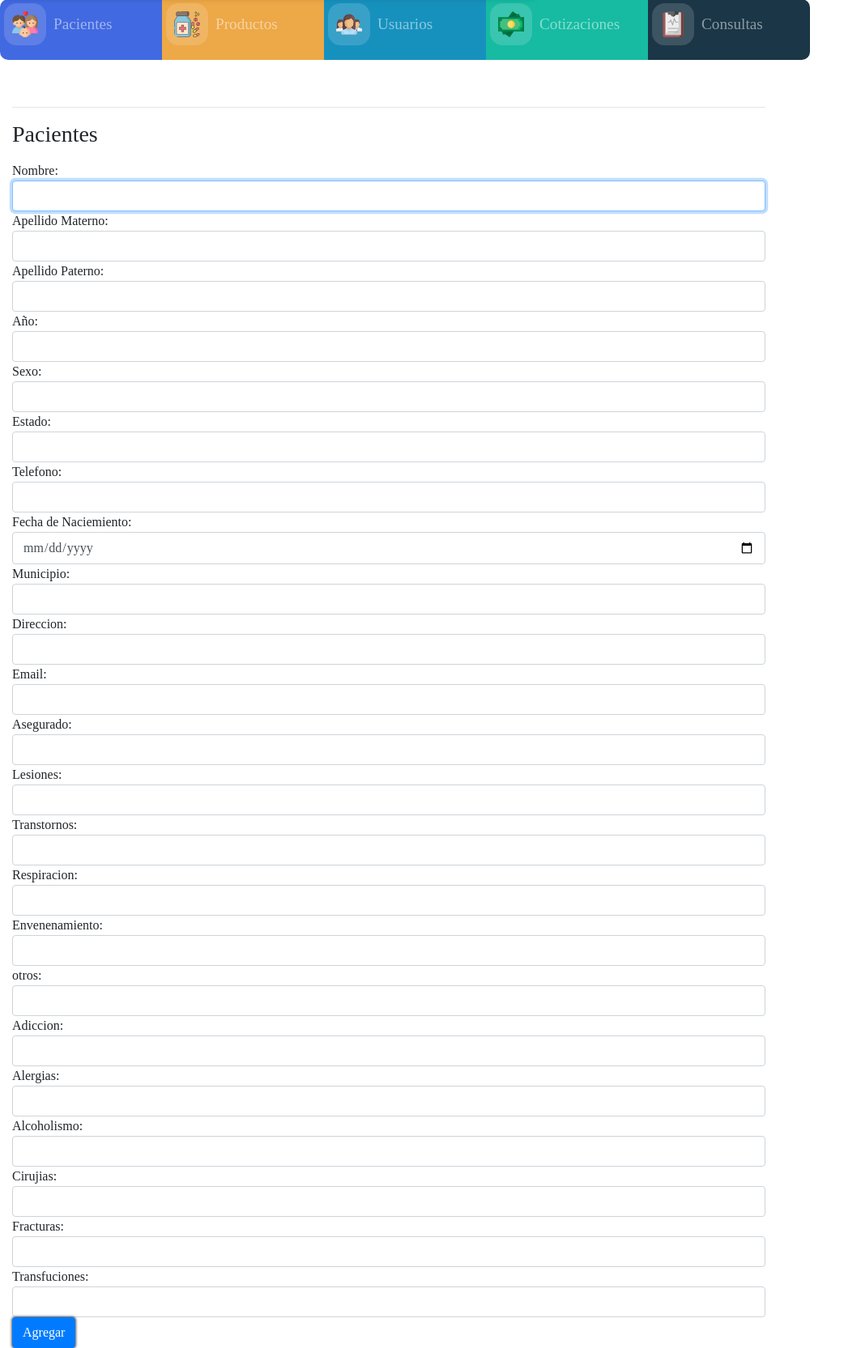
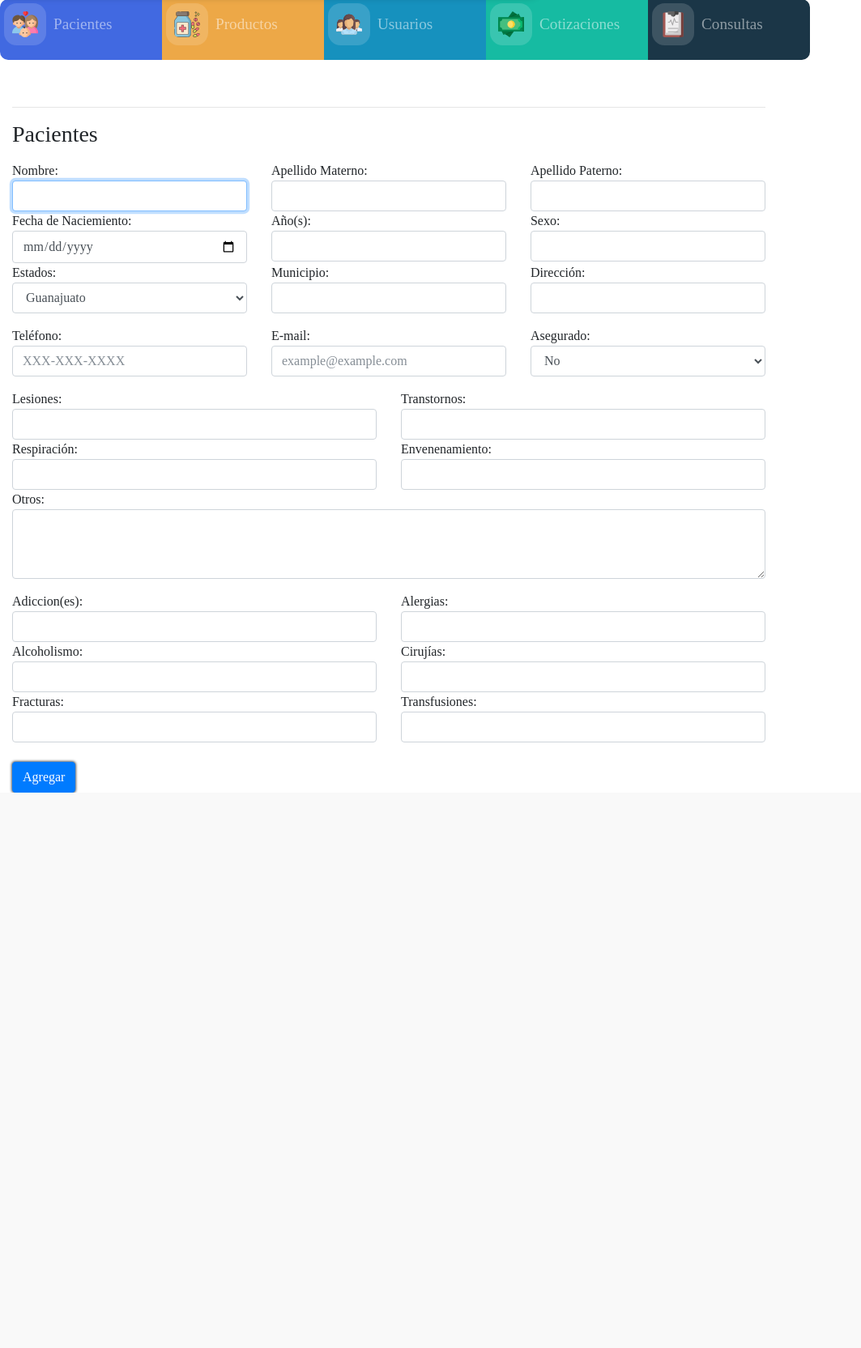
Before and after one commit to SilviaYan/Clinica, a CodeIgniter app: page /ProyectClinica/Pacientes/nuevoPaciente in a window 1280 px wide. Shown: the part 162-1827 px from the top of the page at 81% size, without its empty margins (0-1063 px from the left). After the commit the page ends 1141 px from the top, so only its background shows below. Run offline with CodeIgniter, Linux system fonts and the light colour scheme; some libraries are stand-ins or nearby versions.

Commit message:
Cambios Pacientes (No terminado)

```diff
--- a/application/controllers/Pacientes.php
+++ b/application/controllers/Pacientes.php
@@ -23,7 +23,7 @@ class Pacientes extends CI_Controller{
         $this->load->view('base/findoc');
     }
 
-    public function agregar(){
+    public function modificar(){
         $idPaciente = $this->input->post('editar');
         $dato['paciente'] = $this->pacientes_model->obtenerValorCampos($idPaciente);
 
@@ -61,14 +61,30 @@ class Pacientes extends CI_Controller{
          $transfusiones      = $this->input->post('transfusiones');
 
 
-         $this ->pacientes_model->insertPatient($nombre,
-            $apellidoP,$apellidoM,$año,
-            $sexo,$estado, $telefono,
-            $fecha,$municipio,$direccion,
-            $email,$asegurado, $lesiones,
-            $transtornos,$prob_respiratorios, $envenenamiento,
-            $otros, $adicciones, $alergias,
-            $alcoholismo,$cirujias,$fracturas, $transfusiones);
+         $this ->pacientes_model->insertPatient(
+            $nombre,
+            $apellidoM,
+            $apellidoP,
+            $año,
+            $sexo,
+            $estado,
+            $telefono,
+            $fecha,
+            $municipio,
+            $direccion,
+            $email,
+            $asegurado,
+            $lesiones,
+            $transtornos,
+            $prob_respiratorios,
+            $envenenamiento,
+            $otros,
+            $adicciones,
+            $alergias,
+            $alcoholismo,
+            $cirujias,
+            $fracturas,
+            $transfusiones);
             redirect(base_url().'Pacientes');
     }
 
@@ -110,18 +126,35 @@ class Pacientes extends CI_Controller{
         $cirujias           = $this->input->post('cirujias');
         $fracturas          = $this->input->post('fracturas');
         $transfusiones      = $this->input->post('transfusiones');
-        $id = $this->input->post('idpaciente');
+        $id                 = $this->input->post('pID');
 
 
-        $this->pacientes_model-> modifyPatient($id,
-            $nombre, $apellidoP,  $apellidoM, $año,$sexo,
-            $estado, $telefono,$fecha, $municipio,
-            $direccion, $email,  $asegurado,  $lesiones, $transtornos,
-            $prob_respiratorios,$envenenamiento, $otros, $adicciones,
-            $alergias, $alcoholismo,$cirujias, $fracturas, $transfusiones
+        $this->pacientes_model-> modifyPatient(
+            $nombre,
+            $apellidoM,
+            $apellidoP,
+            $año,
+            $sexo,
+            $estado,
+            $telefono,
+            $fecha,
+            $municipio,
+            $direccion,
+            $email,
+            $asegurado,
+            $lesiones,
+            $transtornos,
+            $prob_respiratorios,
+            $envenenamiento,
+            $otros,
+            $adicciones,
+            $alergias,
+            $alcoholismo,
+            $cirujias,
+            $fracturas,
+            $transfusiones,
+            $id
         );
         redirect(base_url() . 'Pacientes');
     }
 }
-
-?>
--- a/application/models/Pacientes/pacientes_model.php
+++ b/application/models/Pacientes/pacientes_model.php
@@ -18,16 +18,36 @@ class pacientes_model extends CI_Model {
          return $result->result_array();
     }
 
-    function insertPatient($nombre, $apellidoP, $apellidoM, $año, $sexo,$estado,$telefono,
-            $fecha, $municipio,$direccion,$email, $asegurado, $lesiones, $transtornos,
-            $prob_respiratorios, $envenenamiento,$otros,$adicciones,$alergias, $alcoholismo,
-            $cirujias, $fracturas, $transfusiones){
+    function insertPatient(
+        $nombre,
+        $apellidoM,
+        $apellidoP,
+        $año,
+        $sexo,
+        $estado,
+        $telefono,
+        $fecha,
+        $municipio,
+        $direccion,
+        $email,
+        $asegurado,
+        $lesiones,
+        $transtornos,
+        $prob_respiratorios,
+        $envenenamiento,
+        $otros,
+        $adicciones,
+        $alergias,
+        $alcoholismo,
+        $cirujias,
+        $fracturas,
+        $transfusiones){
 
     $datos = array(
             'pNombre'         => $nombre,
             'pApellidoM'      => $apellidoM,
             'pApellidoP'      => $apellidoP,
-            'pAño'            => $$año,
+            'pAño'            => $año,
             'pSexo'           => $sexo,
             'pEstado'         => $estado,
             'pTelefono'       => $telefono,
@@ -61,20 +81,38 @@ class pacientes_model extends CI_Model {
         $resultado = $this->db->query("delete from Pacientes where pID = '".$idPaciente."'");
     }
 
-    function modifyPatient($id,
-        $nombre,$apellidoP,$apellidoM,$año,$sexo, $estado,
-        $telefono,$fecha,$municipio, $direccion,
-        $email, $asegurado, $lesiones,$transtornos,
-        $prob_respiratorios,$envenenamiento,
-        $otros, $adicciones, $alergias, $alcoholismo,
-        $cirujias, $fracturas, $transfusiones
+    function modifyPatient(
+        $nombre,
+        $apellidoM,
+        $apellidoP,
+        $año,
+        $sexo,
+        $estado,
+        $telefono,
+        $fecha,
+        $municipio,
+        $direccion,
+        $email,
+        $asegurado,
+        $lesiones,
+        $transtornos,
+        $prob_respiratorios,
+        $envenenamiento,
+        $otros,
+        $adicciones,
+        $alergias,
+        $alcoholismo,
+        $cirujias,
+        $fracturas,
+        $transfusiones,
+        $idPaciente
     ) {
 
         $datos = array(
             'pNombre'         => $nombre,
             'pApellidoM'      => $apellidoM,
             'pApellidoP'      => $apellidoP,
-            'pAño'            => $$año,
+            'pAño'            => $año,
             'pSexo'           => $sexo,
             'pEstado'         => $estado,
             'pTelefono'       => $telefono,
@@ -97,7 +135,7 @@ class pacientes_model extends CI_Model {
             'pIDMod'         => 1,
             'pMod'           => date('y-m-d')
         );
-        $this->db->where('pID', $id);
+        $this->db->where('pID', $idPaciente);
         $this->db->update('Pacientes', $datos);
     }
 
--- a/application/models/Productos/productos_model.php
+++ b/application/models/Productos/productos_model.php
@@ -62,11 +62,6 @@ class productos_model extends CI_Model {
 
        $this->db->where('prodID', $idproducto);
        $this->db->update('Productos', $datos);
-// Produces:
-//
-//      UPDATE mytable
-//      SET title = '{$title}', name = '{$name}', date = '{$date}'
-//      WHERE id = $id
 
      }
 
--- a/application/views/Pacientes/agregarPacienteView.php
+++ b/application/views/Pacientes/agregarPacienteView.php
@@ -1,55 +1,160 @@
 <?php
-defined('BASEPATH') OR exit('No direct script access allowed');
-?><!DOCTYPE html>
+defined('BASEPATH') or exit('No direct script access allowed');
+?>
+<!DOCTYPE html>
 <html lang="es">
+
 <head>
   <meta charset="utf-8">
-  <title>Productos</title>
-  <meta name="viewport" content="width=device-width, user-scalable=no, initial-scale=1.0, maximum-scale=1.0, minimum-scale=1.0"> <!--meta:vp-->
-  <link rel="stylesheet" href="bootstrap4/css/bootstrap.min.css"><!--link-->
+  <title>Pacientes</title>
+  <meta name="viewport" content="width=device-width, user-scalable=no, initial-scale=1.0, maximum-scale=1.0, minimum-scale=1.0">
+  <!--meta:vp-->
+  <link rel="stylesheet" href="bootstrap4/css/bootstrap.min.css">
+  <!--link-->
+</head>
 
-</head>
 <body>
-<div class ="container"> <!--centrar pagina class container -->
+  <div class="container">
+    <!--centrar pagina class container -->
     <!-- <form name="frm" id="frm" action="<?php echo base_url(); ?>Productos/nuevoProducto" method="post" target="_blank">-->
     <form name="pacientes" id="pacientes" action="<?php echo base_url(); ?>Pacientes/agregarPaciente" method="post">
-    <div style="float:right;"/><!-- ahora es de tipo flotante y se posiciona hacia la izquierda-->
+      <div style="float:right;" /><!-- ahora es de tipo flotante y se posiciona hacia la izquierda-->
   </div>
   <br><br>
   <hr>
   <H3><label>Pacientes</label></H3>
-       <div> <!--div,crea secciones o agrupa contenidos, ademas estrucurar el código y poder darles estilos -->
-       <!-- ID Paciente: <input type="text" class="form-control" name="pID" required autofocus />-->
+  <div class="row">
+    <div class="col-xs-6 col-md-4">
       Nombre: <input type="text" class="form-control" name="nombre" required autofocus />
+    </div>
+
+    <div class="col-xs-6 col-md-4">
       Apellido Materno: <input type="text" class="form-control" name="apellidoM" required autofocus />
+    </div>
+    <div class="col-xs-6 col-md-4">
       Apellido Paterno: <input type="text" class="form-control" name="apellidoP" required autofocus />
-        Año: <input type="text" class="form-control" name="año" required autofocus />
+    </div>
+  </div>
+
+  <div class="row">
+    <div class="col-xs-6 col-md-4">
+      Fecha de Naciemiento: <input type="date" class="form-control" name="fecha" required autofocus />
+    </div>
+    <div class="col-xs-6 col-md-4">
+      Año(s): <input type="text" class="form-control" name="año" required autofocus />
+    </div>
+    <div class="col-xs-6 col-md-4">
       Sexo: <input type="text" class="form-control" name="sexo" required autofocus />
-        Estado: <input type="text" class="form-control" name="estado" required autofocus />
-        Telefono: <input type="text" class="form-control" name="telefono" required autofocus />
-        Fecha de Naciemiento: <input type="date" class="form-control" name="fecha" required autofocus />
+    </div>
+  </div>
+
+  <div class="row">
+    <div class="form-group col-xs-6 col-md-4">
+      Estados:<select id="inputState" name="estado" class="form-control" required>
+        <option value="EdoMex"> Estado de México</option>
+        <option value="Jalisco"> Jalisco</option>
+        <option value="Michoacan"> Michoacan</option>
+        <option value="BC"> Baja California</option>
+        <option value="Guanajuato" selected> Guanajuato</option>
+        <option value="Chiapas"> Chiapas</option>
+        <option value="NvoLeon"> Nuevo León</option>
+        <option value="Yucatan"> Yucatan</option>
+        <option value="Sonora"> Sonora</option>
+        <option value="Sinaloa"> Chiapas</option>
+        <option value="EdoHgo"> Estado de Hidalgo</option>
+        <option value="Puebla"> Puebla</option>
+        <option value="Tamaulipas"> Tamaulipas</option>
+        <option value="Guerrero"> Guerrero</option>
+        <option value="QuinRoo"> Quintana Roo</option>
+        <option value="Cohauila"> Coahuila de Zaragoza</option>
+        <option value="Queretaro"> Querétaro</option>
+        <option value="Morelos"> Morelos</option>
+        <option value="Veracruz"> Veracruz</option>
+        <option value="Zacatecas"> Zacatecas</option>
+        <option value="Nayarit"> Nayarit</option>
+        <option value="Tabasco"> Tabasco</option>
+        <option value="Oaxaca"> Oaxaca</option>
+        <option value="Chihuahua"> Chihuahua</option>
+        <option value="Durango"> Guerrero</option>
+        <option value="BCS"> Baja California Sur</option>
+        <option value="SLP"> San Luis Potosí</option>
+        <option value="Aguascalientes"> Aguascalientes</option>
+        <option value="Tlaxcala"> Tlaxcala</option>
+        <option value="Colima"> Colima</option>
+        <option value="Campeche"> Campeche</option>
+      </select>
+    </div>
+    <div class="col-xs-6 col-md-4">
       Municipio: <input type="text" class="form-control" name="municipio" required autofocus />
-        Direccion: <input type="text" class="form-control" name="direccion" required autofocus />
-        Email: <input type="text" class="form-control" name="email" required autofocus />
-        Asegurado: <input type="text" class="form-control" name="asegurado" required autofocus />
-        Lesiones: <input type="text" class="form-control" name="lesiones" required autofocus />
-        Transtornos: <input type="text" class="form-control" name="transtornos" required autofocus />
-        Respiracion: <input type="text" class="form-control" name="respiratorios" required autofocus />
-        Envenenamiento: <input type="text" class="form-control" name="envenenamiento" required autofocus />
-        otros: <input type="text" class="form-control" name="otros" required autofocus />
-        Adiccion: <input type="text" class="form-control" name="adicciones" required autofocus />
-        Alergias: <input type="text" class="form-control" name="alergias" required autofocus />
-        Alcoholismo: <input type="text" class="form-control" name="alcoholismo" required autofocus />
-        Cirujias: <input type="text" class="form-control" name="cirujias" required autofocus />
-        Fracturas: <input type="text" class="form-control" name="fracturas" required autofocus />
-        Transfuciones: <input type="text" class="form-control" name="transfuciones" required autofocus />
-       <!-- ID Mod: <input type="text" class="form-control" name="pIDMod" required autofocus />
-        Mod: <input type="text" class="form-control" name="pMod" required autofocus />
-        ID Alta: <input type="text" class="form-control" name="pIDAlta" required autofocus />
-        Alta: <input type="text" class="form-control" name="pAlta" required autofocus />-->
+    </div>
+    <div class="col-xs-6 col-md-4">
+      Dirección: <input type="text" class="form-control" name="direccion" required autofocus />
+    </div>
+  </div>
 
+  <div class="row">
+    <div class="col-xs-6 col-md-4">
+      Teléfono: <input type="text" class="form-control" name="telefono" required autofocus placeholder="XXX-XXX-XXXX" />
+    </div>
+    <div class="col-xs-6 col-md-4">
+      E-mail: <input type="text" class="form-control" name="email" required autofocus placeholder="example@example.com" />
+    </div>
+    <div class="form-group col-md-4">
+      Asegurado:<select id="inputState" name="asegurado" class="form-control" required autofocus>
+        <option selected value="No"> No</option>
+        <option value="Si"> Si</option>
+      </select>
+    </div>
+  </div>
+  <div class="row">
+    <div class="col">
+      Lesiones: <input type="text" class="form-control" name="lesiones" autofocus />
+    </div>
+    <div class="col">
+      Transtornos: <input type="text" class="form-control" name="transtornos" autofocus />
+    </div>
+  </div>
+  <div class="row">
+    <div class="col">
+      Respiración: <input type="text" class="form-control" name="respiratorios" autofocus />
+    </div>
+    <div class="col">
+      Envenenamiento: <input type="text" class="form-control" name="envenenamiento" autofocus />
+    </div>
+  </div>
+
+  <div class="form-group">
+    Otros:
+    <textarea class="form-control" id="exampleFormControlTextarea1" rows="3" name="otros" autofocus></textarea>
+  </div>
+
+  <div class="row">
+    <div class="col">
+      Adiccion(es): <input type="text" class="form-control" name="adicciones" autofocus />
+    </div>
+    <div class="col">
+      Alergias: <input type="text" class="form-control" name="alergias" autofocus />
+    </div>
+  </div>
+  <div class="row">
+    <div class="col">
+      Alcoholismo: <input type="text" class="form-control" name="alcoholismo" autofocus />
+    </div>
+    <div class="col">
+      Cirujías: <input type="text" class="form-control" name="cirujias" autofocus />
+    </div>
+  </div>
+
+  <div class="row">
+    <div class="col">
+      Fracturas: <input type="text" class="form-control" name="fracturas" autofocus />
+    </div>
+    <div class="col">
+      Transfusiones: <input type="text" class="form-control" name="transfusiones" autofocus />
+    </div>
+  </div>
+  <br>
   <button type="submit" class="btn btn-primary">Agregar</button>
-
 
   <script src="bootstrap4/js/jquery.js"></script>
   <script src="bootstrap4/js/bootstrap.min.js"></script>
```
Also changed, not shown: application/views/Pacientes/modificarPaciente.php (+149 -31 lines), application/views/Pacientes/pacientesView.php (+2 -5 lines). Lines whose indentation alone changed are shown as unchanged.
